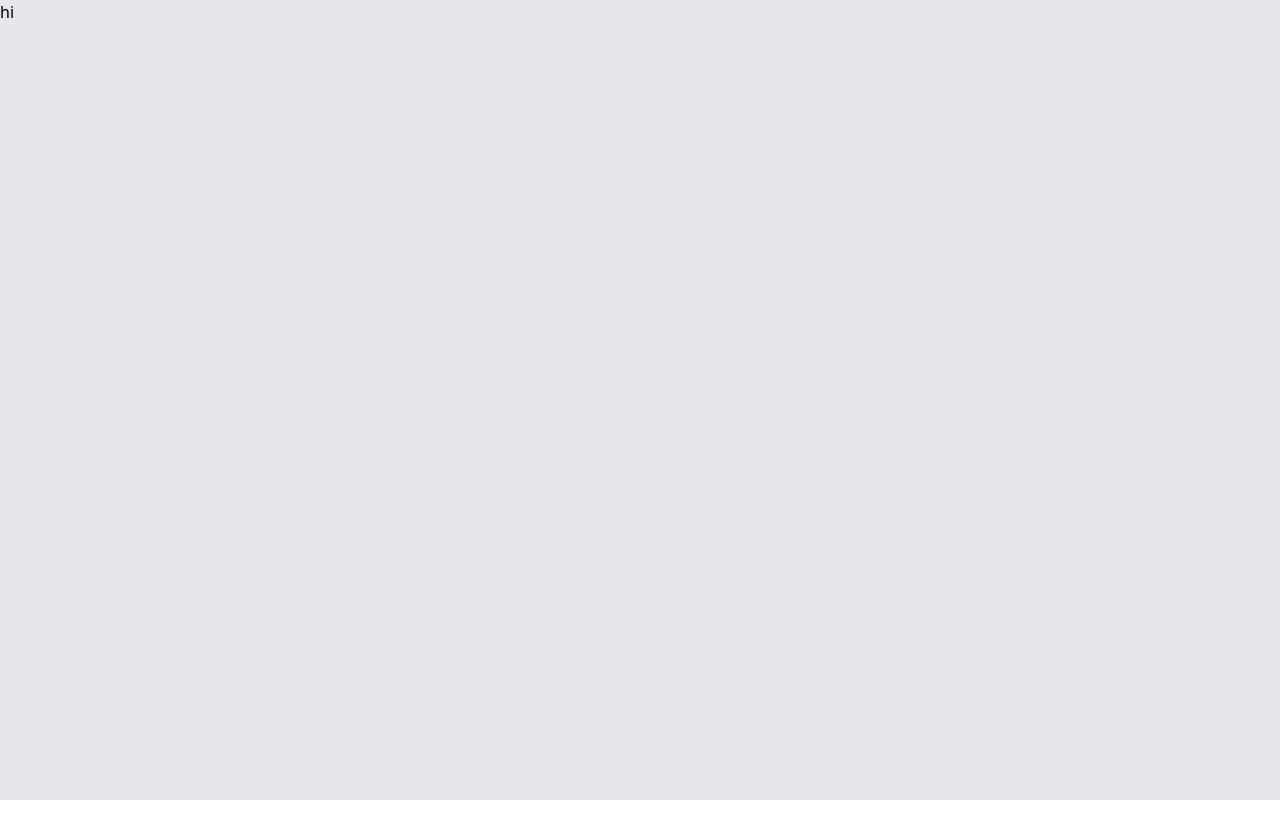
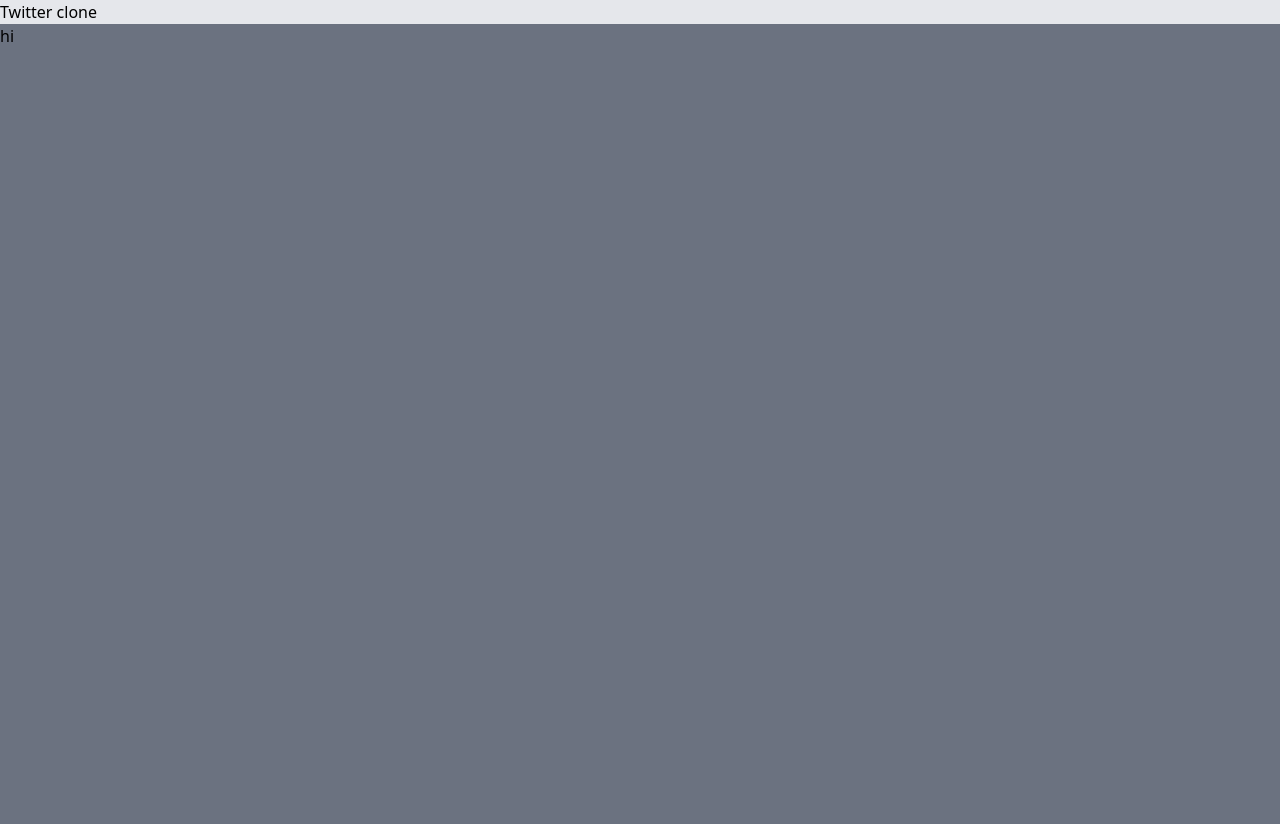
Before and after one commit to Kinyarasam/vue-twitter-clone, a Vue app: page /twitter in a window 1280 px wide. Before the commit the page ends 800 px from the top, so only its background shows below. Built offline with nearby package versions, Linux system fonts and the light colour scheme.

Commit message:
using vue router

```diff
--- a/package.json
+++ b/package.json
@@ -13,7 +13,8 @@
     "core-js": "^3.6.5",
     "postcss": "^7",
     "tailwindcss": "npm:@tailwindcss/postcss7-compat@^2.2.17",
-    "vue": "^2.6.11"
+    "vue": "^2.6.11",
+    "vue-router": "^3.5.3"
   },
   "devDependencies": {
     "@vue/cli-plugin-babel": "~4.5.0",
--- a/src/App.vue
+++ b/src/App.vue
@@ -1,7 +1,8 @@
 <template>
   <div id="app">
     <div class="bg-gray-200 min-h-screen w-full">
-      hi
+      Twitter clone
+      <router-view />
     </div>
 
   </div>
--- a/src/main.js
+++ b/src/main.js
@@ -1,9 +1,11 @@
 import Vue from 'vue'
 import App from './App.vue'
 import './assets/tailwind.css'
+import router from './routes'
 
 Vue.config.productionTip = false
 
 new Vue({
-  render: h => h(App),
+    router,
+    render: h => h(App),
 }).$mount('#app')
--- /dev/null
+++ b/src/routes/index.js
@@ -0,0 +1,18 @@
+import Vue from 'vue'
+import layout from './layout.routes'
+import VueRouter from 'vue-router'
+
+Vue.use(VueRouter)
+
+const router = new VueRouter({
+    mode: 'history',
+    routes: [
+        ...layout,
+        {
+            path: '*',
+            redirect: '/twitter'
+        }
+    ]
+})
+
+export default router
--- /dev/null
+++ b/src/routes/layout.routes.js
@@ -0,0 +1,8 @@
+export default [{
+    path: '/twitter',
+    name: 'twitter',
+    components: {
+        default: () =>
+            import ('../views/layout/home')
+    }
+}]
--- /dev/null
+++ b/src/views/layout/home.vue
@@ -0,0 +1,15 @@
+<template>
+  <div class="bg-gray-500 w-full min-h-screen">
+      hi
+  </div>
+</template>
+
+<script>
+export default {
+
+}
+</script>
+
+<style>
+
+</style>
```
Also changed, not shown: 1 other file (tests, documents, lock files or other folders).
